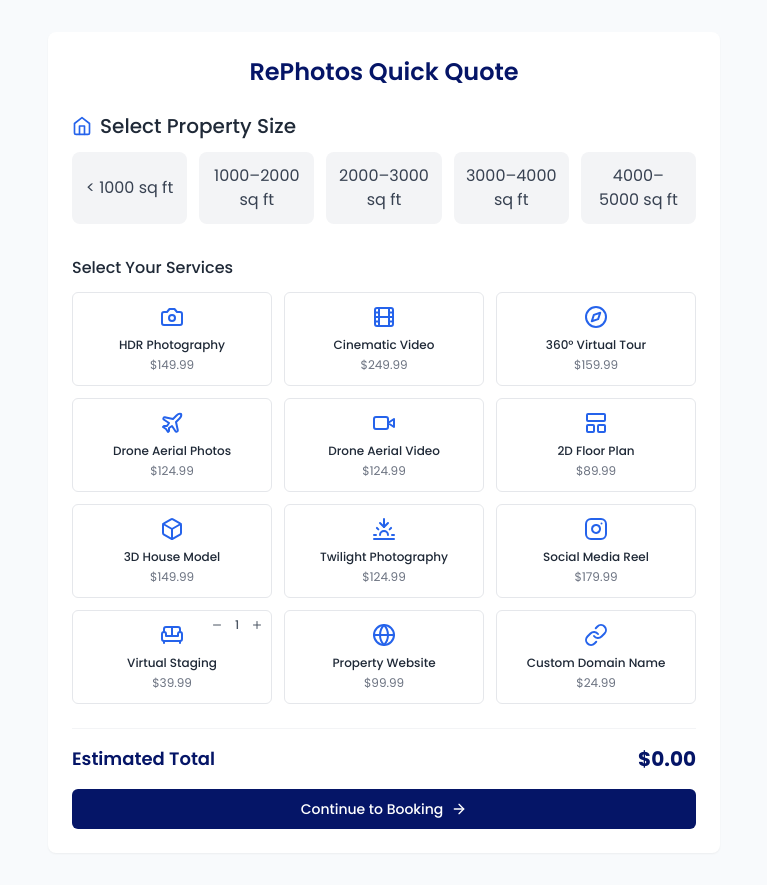
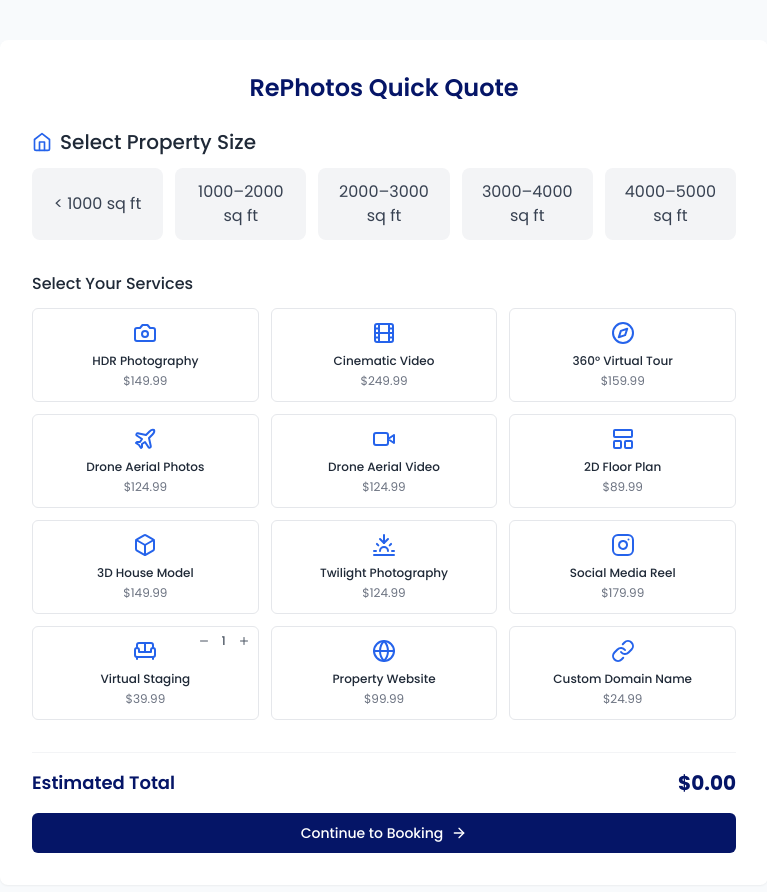
Before and after one commit to cooperthompson55/booking-portal-v2, a React (Vite) app: page / in a window 1280 px wide. Shown: the top 892 px of the page, without its empty margins (256-1023 px from the left). Built offline with nearby package versions, Linux system fonts and the light colour scheme.

Commit message:
Adjust widget size for desktop

```diff
--- a/src/App.tsx
+++ b/src/App.tsx
@@ -24,7 +24,8 @@
   }, []);
 
   return (
-    <div className="min-h-screen bg-slate-50 p-3 sm:p-4">
+    <div className="min-h-screen bg-slate-50 p-3 sm:p-6">
+      <div className="container mx-auto">
         {showFullForm ? (
           <PackageBuilder {...packageBuilderState} />
         ) : (
@@ -39,6 +40,7 @@
           />
         )}
       </div>
+    </div>
   );
 }
 
--- a/src/components/PackageBuilder.tsx
+++ b/src/components/PackageBuilder.tsx
@@ -40,7 +40,7 @@
 }) => {
   if (showSuccess) {
     return (
-      <div className="w-full max-w-2xl mx-auto bg-white rounded-lg shadow-sm overflow-hidden my-4">
+      <div className="w-full max-w-3xl mx-auto bg-white rounded-lg shadow-sm overflow-hidden my-4">
         <div className="p-4 sm:p-6 flex flex-col items-center justify-center text-center">
           <CheckCircle2 className="w-12 h-12 text-green-500 mb-3" />
           <h2 className="text-xl font-semibold text-primary mb-2">Booking Submitted Successfully!</h2>
@@ -57,8 +57,8 @@
   }
 
   return (
-    <div className="w-full max-w-2xl mx-auto bg-white rounded-lg shadow-sm overflow-hidden my-4">
-      <div className="p-4 sm:p-6">
+    <div className="w-full max-w-3xl mx-auto bg-white rounded-lg shadow-sm overflow-hidden my-4">
+      <div className="p-4 sm:p-8">
         <h1 className="text-xl sm:text-2xl font-semibold text-center text-primary mb-6">
           RePhotos Booking Request
         </h1>
@@ -77,7 +77,7 @@
           </div>
         )}
 
-        <form id="bookingForm" onSubmit={handleSubmit} className="space-y-6">
+        <form id="bookingForm" onSubmit={handleSubmit} className="space-y-8">
           <PropertySizeSelector
             selectedSize={selectedSize}
             onSizeSelect={handleSizeSelect}
--- a/src/components/SimplePackageBuilder.tsx
+++ b/src/components/SimplePackageBuilder.tsx
@@ -25,13 +25,13 @@
   handleServiceToggle,
 }) => {
   return (
-    <div className="w-full max-w-2xl mx-auto bg-white rounded-lg shadow-sm overflow-hidden my-4">
-      <div className="p-4 sm:p-6">
+    <div className="w-full max-w-3xl mx-auto bg-white rounded-lg shadow-sm overflow-hidden my-4">
+      <div className="p-4 sm:p-8">
         <h1 className="text-xl sm:text-2xl font-semibold text-center text-primary mb-6">
           RePhotos Quick Quote
         </h1>
 
-        <div className="space-y-6">
+        <div className="space-y-8">
           <PropertySizeSelector
             selectedSize={selectedSize}
             onSizeSelect={handleSizeSelect}
```
Lines whose indentation alone changed are shown as unchanged.
